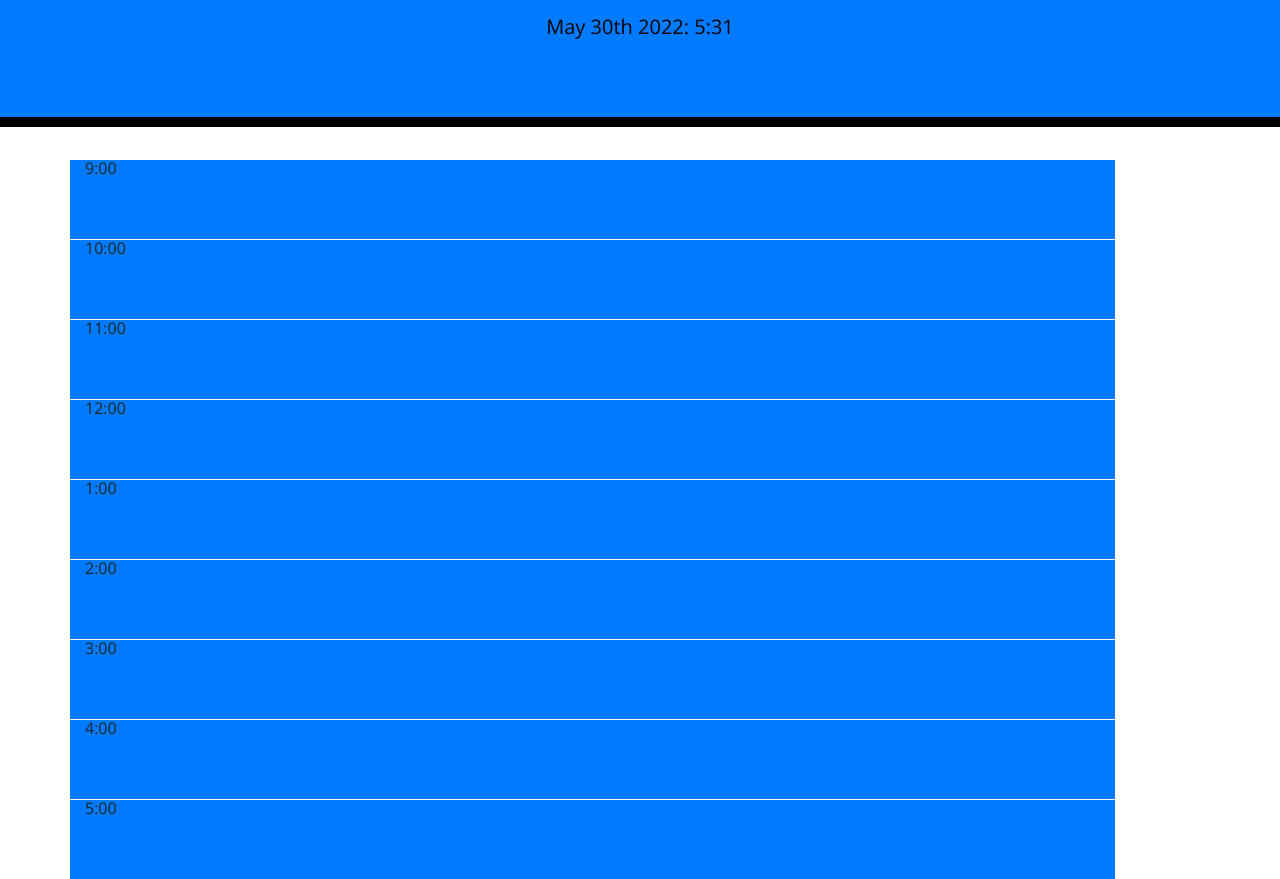
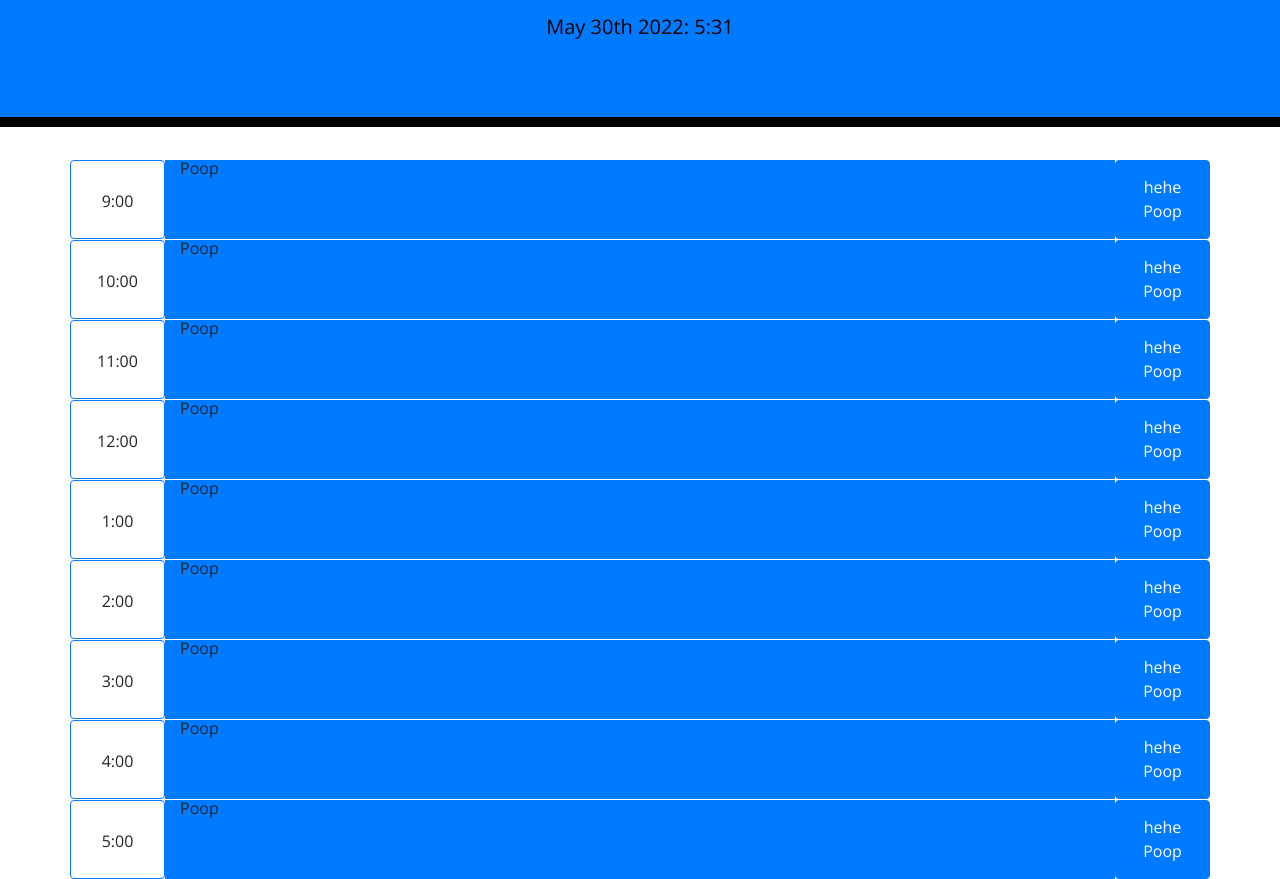
Before and after one commit to Jevenden/Day-Planner-Challenge, a plain HTML site: page index.html in a window 1280 px wide. Shown: the part 158-1037 px from the top of the page. Drawn offline with nearby package versions, Linux system fonts and the light colour scheme.

Commit message:
Created save buttons at the end of each row, put the time in its own column, and centered the hour in each element

```diff
--- a/index.html
+++ b/index.html
@@ -30,31 +30,85 @@
     <div class="container">
       <!-- Timeblocks go here -->
       <div class="row">
-        <div class="col-11 bg-primary">9:00</div>
+        <div
+          class="col-1 rounded border border-primary align-text-middle text-center"
+        >
+          9:00
+        </div>
+        <div class="col-10 bg-primary">Poop</div>
+        <button class="col-1 button btn btn-primary rounded">hehe Poop</button>
       </div>
       <div class="row">
-        <div class="col-11 bg-primary">10:00</div>
+        <div
+          class="col-1 rounded border border-primary align-text-middle text-center"
+        >
+          10:00
+        </div>
+        <div class="col-10 bg-primary">Poop</div>
+        <button class="col-1 button btn btn-primary rounded">hehe Poop</button>
       </div>
       <div class="row">
-        <div class="col-11 bg-primary">11:00</div>
+        <div
+          class="col-1 rounded border border-primary align-text-middle text-center"
+        >
+          11:00
+        </div>
+        <div class="col-10 bg-primary">Poop</div>
+        <button class="col-1 button btn btn-primary rounded">hehe Poop</button>
       </div>
       <div class="row">
-        <div class="col-11 bg-primary">12:00</div>
+        <div
+          class="col-1 rounded border border-primary align-text-middle text-center"
+        >
+          12:00
+        </div>
+        <div class="col-10 bg-primary">Poop</div>
+        <button class="col-1 button btn btn-primary rounded">hehe Poop</button>
       </div>
       <div class="row">
-        <div class="col-11 bg-primary">1:00</div>
+        <div
+          class="col-1 rounded border border-primary align-text-middle text-center"
+        >
+          1:00
+        </div>
+        <div class="col-10 bg-primary">Poop</div>
+        <button class="col-1 button btn btn-primary rounded">hehe Poop</button>
       </div>
       <div class="row">
-        <div class="col-11 bg-primary">2:00</div>
+        <div
+          class="col-1 rounded border border-primary align-text-middle text-center"
+        >
+          2:00
+        </div>
+        <div class="col-10 bg-primary">Poop</div>
+        <button class="col-1 button btn btn-primary rounded">hehe Poop</button>
       </div>
       <div class="row">
-        <div class="col-11 bg-primary">3:00</div>
+        <div
+          class="col-1 rounded border border-primary align-text-middle text-center"
+        >
+          3:00
+        </div>
+        <div class="col-10 bg-primary">Poop</div>
+        <button class="col-1 button btn btn-primary rounded">hehe Poop</button>
       </div>
       <div class="row">
-        <div class="col-11 bg-primary">4:00</div>
+        <div
+          class="col-1 rounded border border-primary align-text-middle text-center"
+        >
+          4:00
+        </div>
+        <div class="col-10 bg-primary">Poop</div>
+        <button class="col-1 button btn btn-primary rounded">hehe Poop</button>
       </div>
       <div class="row">
-        <div class="col-11 bg-primary">5:00</div>
+        <div
+          class="col-1 rounded border border-primary align-text-middle text-center"
+        >
+          5:00
+        </div>
+        <div class="col-10 bg-primary">Poop</div>
+        <button class="col-1 button btn btn-primary rounded">hehe Poop</button>
       </div>
     </div>
 
```
